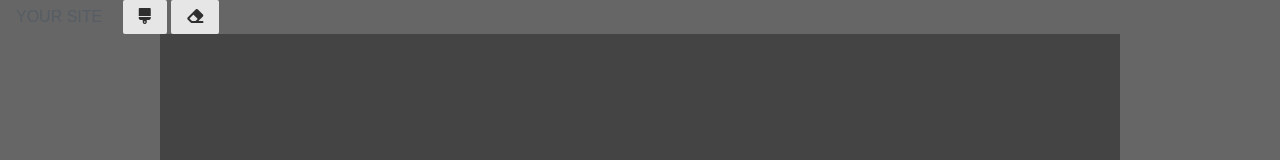
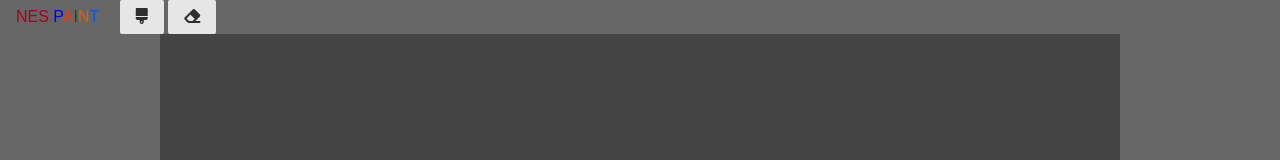
Before and after one commit to ObsidianBlk/nespaint, a plain HTML site: page index.html in a window 1280 px wide. Shown: the top 160 px of the page. Drawn offline with nearby package versions, Linux system fonts and the light colour scheme.

Commit message:
Put app title in top bar. Added a little random color effect to the 'Paint' title.

```diff
--- a/app/css/nespaint.css
+++ b/app/css/nespaint.css
@@ -15,6 +15,10 @@ body{
   overflow:hidden;
 }
 
+
+span.color-NES-06{
+  color:#A80020;
+}
 
 /* NOTE: Modal styles were borrowed from
  * https://www.w3schools.com/howto/howto_css_modals.asp
--- a/app/js/main.js
+++ b/app/js/main.js
@@ -19,7 +19,20 @@ function handle_emitted(){
   console.log("EMITTED EVENT!");
 }
 
+function TitlePainter(pal){
+  var elist = document.querySelectorAll(".color-NES-random");
+  if (elist){
+    elist.forEach(function(el){
+      var ca = Math.floor(Math.random() * 11) + 1;
+      var cb = Math.floor(Math.random() * 3);
+      var index = (cb*16)+ca;
+      el.style.color = pal[index];
+    });
+  }
+}
+
 function initialize(DOC){
+  TitlePainter(NESPalette.SystemColor);
   EmitterElements.initialize();
   //EventWindow.enable_emitter_attributes();
   GlobalEvents.listen("emitted-event", handle_emitted);
--- a/index.html
+++ b/index.html
@@ -20,7 +20,10 @@
 
     <div class="header">
       <div class="home-menu pure-menu pure-menu-horizontal">
-        <a class="pure-menu-heading" href="">Your Site</a>
+        <a class="pure-menu-heading" href="">
+          <span class="color-NES-06">NES </span>
+          <span class="color-NES-random">P</span><span class="color-NES-random">a</span><span class="color-NES-random">i</span><span class="color-NES-random">n</span><span class="color-NES-random">t</span>
+        </a>
         <ul class="pure-menu-list">
           <li class="pure-menu-item pure-menu-selected">
             <button emit="modal-open" emit-args='{"id":"Welcome"}' class="pure-button">
```
